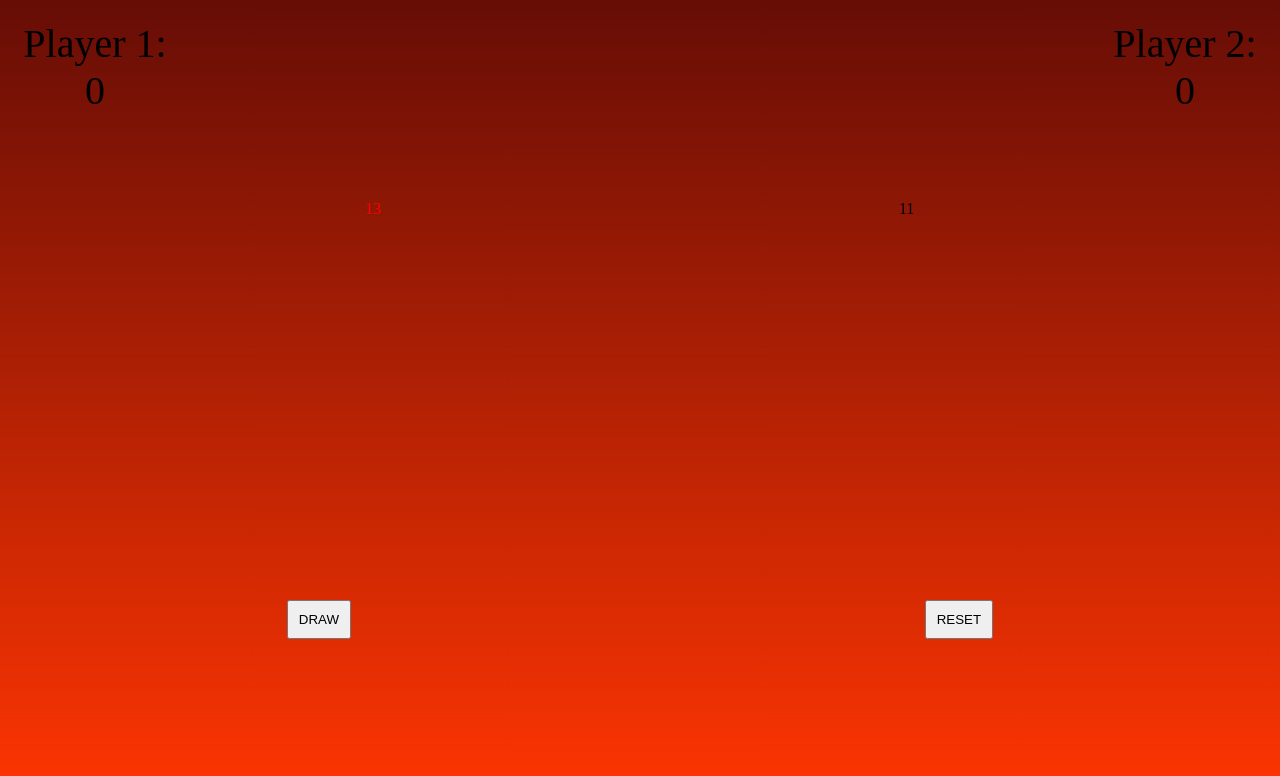
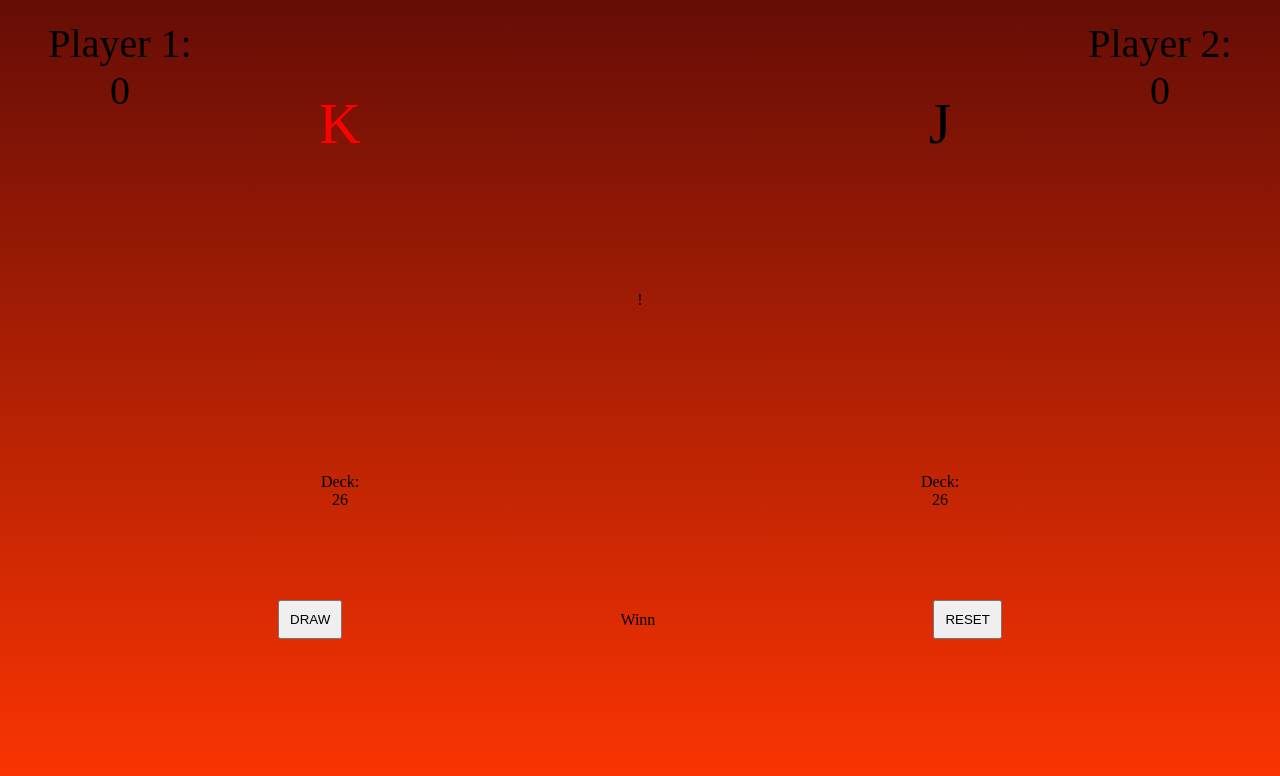
Before and after one commit to dylmarcor/theGameOfWar, a plain HTML site: page index.html in a window 1280 px wide. Both pictures are taken after a click on the button "DRAW". Drawn offline with nearby package versions, Linux system fonts and the light colour scheme.

Commit message:
Added CSS and styled main page

```diff
--- a/css/main.css
+++ b/css/main.css
@@ -18,12 +18,24 @@ button {
     margin: 0 auto;
 }
 
+.container2 {
+    display: flex;
+    flex-direction: column;
+}
+
+.container3 {
+    display: flex;
+    flex-direction: column;
+}
+
 .left-player {
     color: red;
+    font-size: 3.6em;
     text-align: center;
     margin: auto;
     height:200px;
     width: 200px;
+    mix-blend-mode: hard-light;
 }
 
 .battlefield {
@@ -32,6 +44,7 @@ button {
 }
 
 .right-player {
+    font-size: 3.6em;
     text-align: center;
     margin: auto;
     height:200px;
@@ -39,22 +52,24 @@ button {
 }
 
 .right-deck {
-    height: 50px;
-    width: 50px;
+    display: flex;
+    justify-content: right;
     text-align: center;
+    margin: auto;
 }
 
 .left-deck {
-    height: 50px;
-    width: 50px;
+    display: flex;
+    justify-content: left;
     text-align: center;
+    margin: auto;
 }
 
 .rightscore {
     font-size: 2.5em;
     padding: 20px;
     height: 100px;
-    width: 150px;
+    width: 200px;
     text-align: center;
 }
 
@@ -62,7 +77,7 @@ button {
     font-size: 2.5em;
     padding: 20px;
     height: 100px;
-    width: 150px;
+    width: 200px;
     text-align: center;
 }
 
@@ -72,3 +87,10 @@ button {
     display: flex;
     margin: 0 auto;
 }
+
+.display {
+    justify-content: center;
+    align-items: center;
+    text-align: center;
+    margin: 0 auto;
+}
--- a/index.html
+++ b/index.html
@@ -10,26 +10,26 @@
     src="https://code.jquery.com/jquery-3.2.1.min.js"
     integrity="sha256-hwg4gsxgFZhOsEEamdOYGBf13FyQuiTwlAQgxVSNgt4="
     crossorigin="anonymous"></script>
-    <script defer src="js/main.js"></script>
+    <script async defer src="js/main.js"></script>
 </head>
 <body>
     <div class="container">
-            <div class="leftscore">Player 1:<br><span id="p1win">0</span></div>
-        <div class="left-player">
-            Left Player Card
-            <div class="left-deck">0</div>
+        <div class="leftscore">Player 1:<br><span id="p1win">0</span></div>
+        <div class="container2">
+        <div class="left-player"></div>
+        <div class="left-deck">Deck:<br>0</div>
         </div>
-
-        <div class="battlefield"></div>
-        <div class="right-player">
-            Right Player Card
-            <div class="right-deck">0</div>
+        <div class="battlefield">!</div>
+        <div class="container3">
+        <div class="right-player"></div>
+        <div class="right-deck">Deck:<br>
+            0</div>
         </div>
-
         <div class="rightscore">Player 2:<br><span id="p2win">0</span></div>
     </div>
 
-    <footer class="container-reset"><button class="button" id="draw">DRAW</button>
+
+    <footer class="container-reset"><button class="button" id="draw">DRAW</button><div class"display">Winn</div>
         <button class="button" id="reset">RESET</button></footer>
 </body>
 </html>
--- a/js/main.js
+++ b/js/main.js
@@ -1,4 +1,4 @@
-// var cat = "cat"
+var cat = "cat"
 
 // $(function() {
 
@@ -49,12 +49,12 @@ function battle() {
         } else {
             if (playerOne.length > 2) {
                 console.log("Player 1 wins!");
-                $('#draw').attr('disabled','disabled')
+                $('#draw').prop('disabled', true)
                 p1WinCounter++;
                 render();
             } else {
                 console.log("Player 2 wins!");
-                $('#draw').attr('disabled','disabled')
+                $('#draw').prop('disabled', true)
                 p2WinCounter++;
                 render();
             }
@@ -86,13 +86,13 @@ function goToWar(p1, p2) {
 
 function checkWinner() {
     if (playerOne.length === 0) {
-        $('#draw').prop('disabled', false)
+        $('#draw').prop('disabled', true)
         console.log("Player 2 wins!")
         p2WinCounter++;
         render();
         return 1;
     } else if (playerTwo.length === 0) {
-        $('#draw').prop('disabled', false)
+        $('#draw').prop('disabled', true)
         p1WinCounter++;
         render();
         console.log("Player 1 wins!")
@@ -103,10 +103,33 @@ function checkWinner() {
 }
 
 function render() {
-    $('.right-deck').html(playerTwo.length)
-    $('.left-deck').html(playerOne.length)
-    $('.left-player').html(playerOne[0])
-    $('.right-player').html(playerTwo[0])
+    if (playerOne[0] === playerTwo[0]) {
+        $('.battefield').text("GO TO WAR!!!");
+    }
+    if (playerOne[0] === 14) {
+        $('.left-player').text('A');
+    } else if (playerOne[0] === 13) {
+        $('.left-player').text('K');
+    } else if (playerOne[0] === 12) {
+        $('.left-player').text('Q');
+    } else if (playerOne[0] === 11) {
+        $('.left-player').text('J');
+    } else {
+        $('.left-player').text(playerOne[0])
+    }
+    if (playerTwo[0] === 14) {
+        $('.right-player').text('A');
+    } else if (playerTwo[0] === 13) {
+        $('.right-player').text('K');
+    } else if (playerTwo[0] === 12) {
+        $('.right-player').text('Q');
+    } else if (playerTwo[0] === 11) {
+        $('.right-player').text('J');
+    } else {
+        $('.right-player').text(playerTwo[0])
+    }
+    $('.right-deck').html('Deck:<br>' + playerTwo.length)
+    $('.left-deck').html('Deck:<br>' + playerOne.length)
     $('#p1win').html(parseInt(p1WinCounter))
     $('#p2win').html(parseInt(p2WinCounter))
 }
@@ -119,6 +142,8 @@ function resetBoard() {
     $('#draw').prop('disabled', false)
     init();
     render();
+    // $('.right-player').html('<img src="images/cardback.jpg" alt="Card Back">');
+    // $('.left-player').html('<img src="images/cardback.jpg" alt="Card Back">');
 }
 
 function init() {
```
Also changed, not shown: images/cardback.jpg (added).
